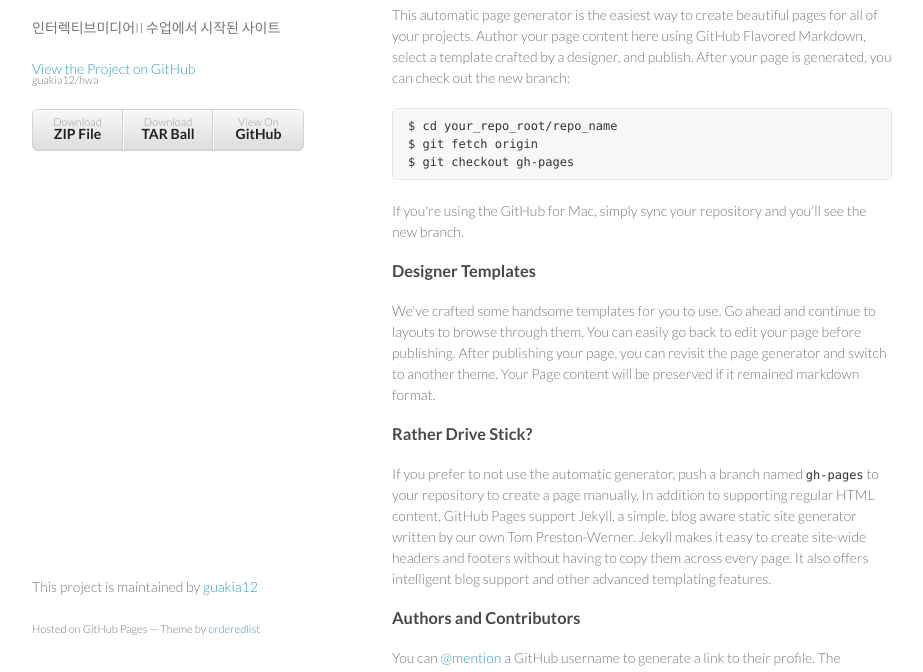
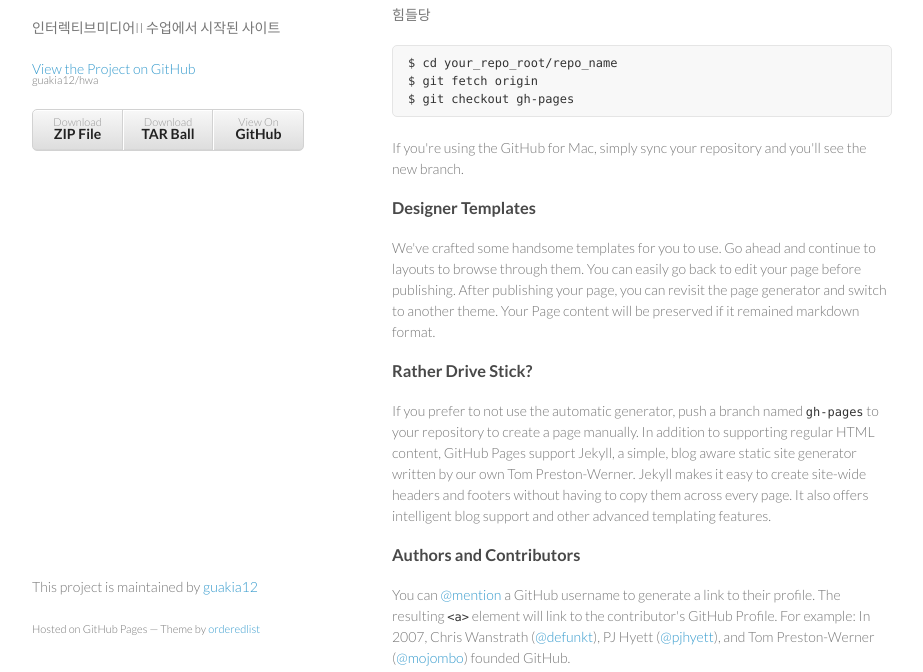
Before and after one commit to guakia12/hwa, a plain HTML site: page index.html in a window 1280 px wide. Shown: the part 92-764 px from the top of the page, without its empty margins (178-1101 px from the left). Drawn offline with Linux system fonts and the light colour scheme.

Commit message:
test
수업에서 테스

```diff
--- a/index.html
+++ b/index.html
@@ -31,7 +31,7 @@
         <h3>
 <a name="welcome-to-github-pages" class="anchor" href="#welcome-to-github-pages"><span class="octicon octicon-link"></span></a>Welcome to GitHub Pages.</h3>
 
-<p>This automatic page generator is the easiest way to create beautiful pages for all of your projects. Author your page content here using GitHub Flavored Markdown, select a template crafted by a designer, and publish. After your page is generated, you can check out the new branch:</p>
+<p>힘들당</p>
 
 <pre><code>$ cd your_repo_root/repo_name
 $ git fetch origin
```
